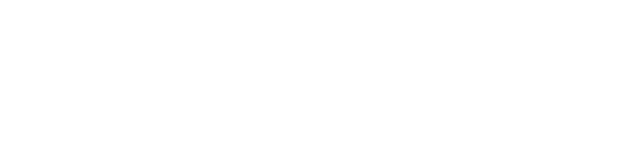
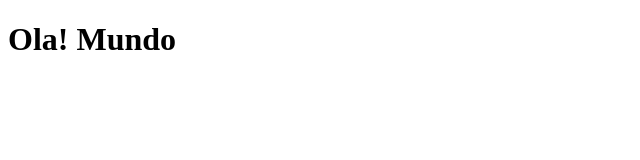
Before and after one commit to emygerfson/projeto-social, a plain HTML site: page index.html in a window 1280 px wide. Shown: the whole page, without its empty margins (0-640 px from the left). Drawn offline with Linux system fonts and the light colour scheme.

Commit message:
Update index.html

```diff
--- a/index.html
+++ b/index.html
@@ -7,6 +7,6 @@
     <title>Projeto  Redes Social</title>
 </head>
 <body>
-
+    <H1>Ola! Mundo</H1>
 </body>
 </html>
```
